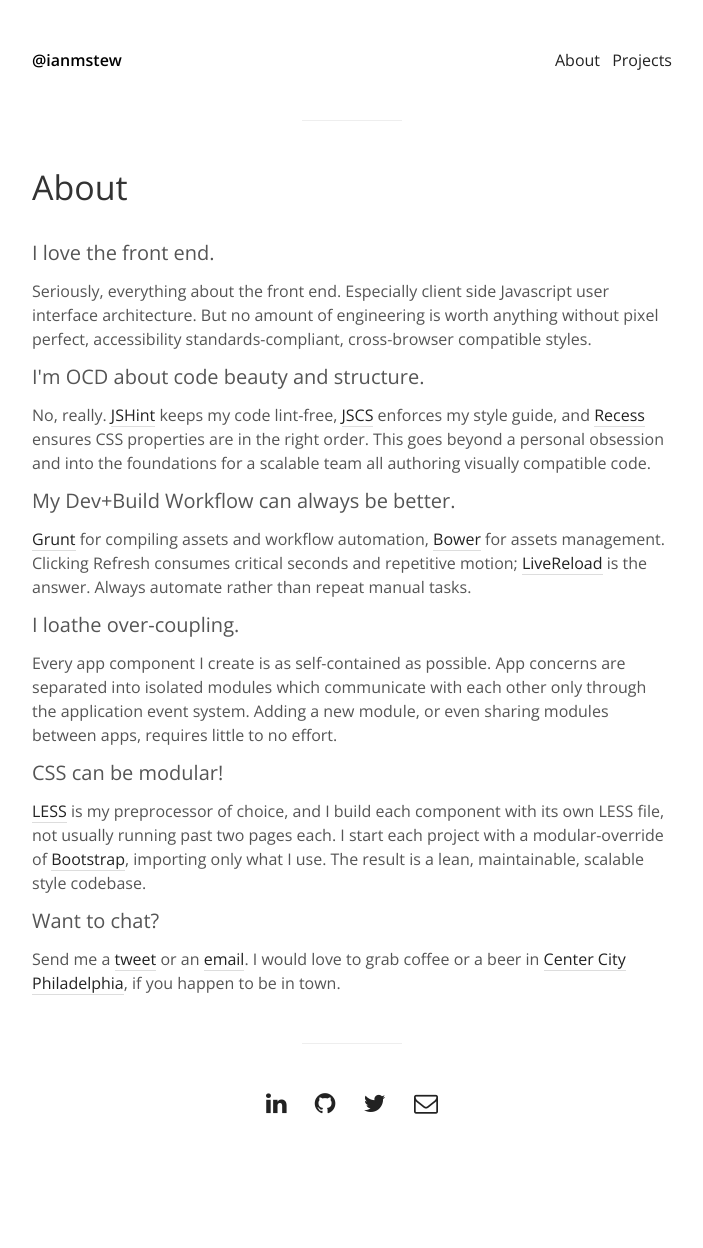
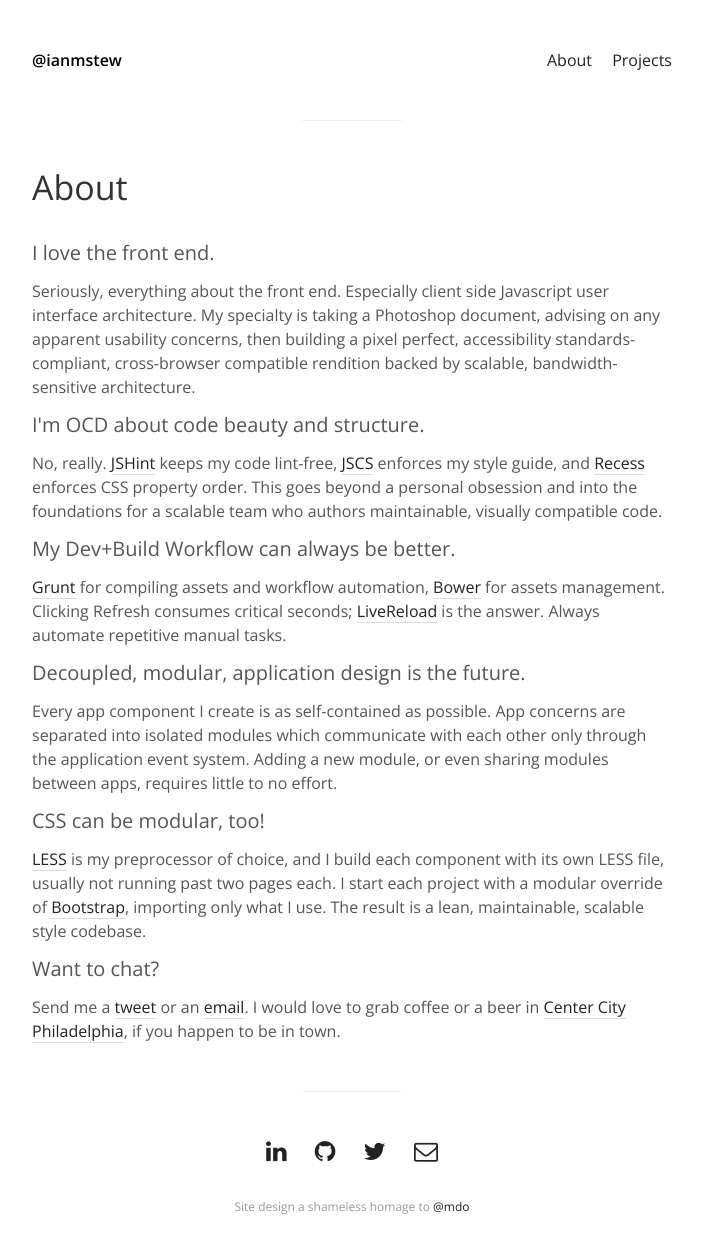
Before and after one commit to ianmstew/ianmstew.github.io, a Jekyll site: the page built from about/index.md, in a window 1280 px wide. Shown: the whole page, without its empty margins (288-991 px from the left). Built offline with Jekyll 4.4.1, drawn with Linux system fonts in a browser that asks for light colours; Markdown is read by kramdown in place of the engine named in the settings; before the commit the page ends 1161 px from its top, so only the background shows below that.

Commit message:
Touched up about. Added design attribution to footer.

```diff
--- a/Gruntfile.js
+++ b/Gruntfile.js
@@ -50,7 +50,6 @@ module.exports = function (grunt) {
         },
 
         files: [
-          '**/*.html',
           'assets/css/*.css'
         ]
       }
--- a/_includes/footer.html
+++ b/_includes/footer.html
@@ -12,3 +12,6 @@
     <a href="mailto:ianmstew at gmail dot com"><i class="fa fa-envelope-o"></i></a>
   </li>
 </ul>
+<div class="design-attribution">
+  Site design a shameless homage to <a href="http://markdotto.com/about/">@mdo</a>
+</div>
--- a/about/index.md
+++ b/about/index.md
@@ -9,7 +9,7 @@ page-title: About
   </p>
 </div>
 
-Seriously, everything about the front end.  Especially client side Javascript user interface architecture.  But no amount of engineering is worth anything without pixel perfect, accessibility standards-compliant, cross-browser compatible styles.
+Seriously, everything about the front end.  Especially client side Javascript user interface architecture.  My specialty is taking a Photoshop document, advising on any apparent usability concerns, then building a pixel perfect, accessibility standards-compliant, cross-browser compatible rendition backed by scalable, bandwidth-sensitive architecture.
 
 <div>
   <p>
@@ -17,7 +17,7 @@ Seriously, everything about the front end.  Especially client side Javascript us
   </p>
 </div>
 
-No, really.  [JSHint](https://github.com/jshint/jshint/) keeps my code lint-free, [JSCS](https://github.com/mdevils/node-jscs) enforces my style guide, and [Recess](https://github.com/twitter/recess) ensures CSS properties are in the right order.  This goes beyond a personal obsession and into the foundations for a scalable team all authoring visually compatible code.
+No, really.  [JSHint](https://github.com/jshint/jshint/) keeps my code lint-free, [JSCS](https://github.com/mdevils/node-jscs) enforces my style guide, and [Recess](https://github.com/twitter/recess) enforces CSS property order.  This goes beyond a personal obsession and into the foundations for a scalable team who authors maintainable, visually compatible code.
 
 <div>
   <p>
@@ -25,11 +25,11 @@ No, really.  [JSHint](https://github.com/jshint/jshint/) keeps my code lint-free
   </p>
 </div>
 
-[Grunt](https://github.com/gruntjs/grunt) for compiling assets and workflow automation, [Bower](https://github.com/bower/bower) for assets management.  Clicking Refresh consumes critical seconds and repetitive motion; [LiveReload](https://chrome.google.com/webstore/detail/livereload/jnihajbhpnppcggbcgedagnkighmdlei?hl=en) is the answer.  Always automate rather than repeat manual tasks.
+[Grunt](https://github.com/gruntjs/grunt) for compiling assets and workflow automation, [Bower](https://github.com/bower/bower) for assets management.  Clicking Refresh consumes critical seconds; [LiveReload](https://chrome.google.com/webstore/detail/livereload/jnihajbhpnppcggbcgedagnkighmdlei?hl=en) is the answer.  Always automate repetitive manual tasks.
 
 <div>
   <p>
-    I loathe over-coupling.
+    Decoupled, modular, application design is the future.
   </p>
 </div>
 
@@ -37,11 +37,11 @@ Every app component I create is as self-contained as possible.  App concerns are
 
 <div>
   <p>
-    CSS can be modular!
+    CSS can be modular, too!
   </p>
 </div>
 
-[LESS](https://github.com/less/less.js/) is my preprocessor of choice, and I build each component with its own LESS file, not usually running past two pages each.  I start each project with a modular-override of [Bootstrap](https://github.com/twbs/bootstrap), importing only what I use.  The result is a lean, maintainable, scalable style codebase.
+[LESS](https://github.com/less/less.js/) is my preprocessor of choice, and I build each component with its own LESS file, usually not running past two pages each.  I start each project with a modular override of [Bootstrap](https://github.com/twbs/bootstrap), importing only what I use.  The result is a lean, maintainable, scalable style codebase.
 
 <div>
   <p>
--- a/assets/css/ianmstew.css
+++ b/assets/css/ianmstew.css
@@ -3051,7 +3051,7 @@ a:hover {
   display: inline;
 }
 .header-nav-items li + li {
-  margin-left: 0.5rem;
+  margin-left: 1rem;
 }
 .page-title {
   margin-top: 0;
@@ -3102,3 +3102,9 @@ a:hover {
 .footer-social li + li {
   margin-left: 1.5rem;
 }
+.design-attribution {
+  margin-top: 2rem;
+  color: #999999;
+  font-size: 12px;
+  text-align: center;
+}
--- a/assets/less/header.less
+++ b/assets/less/header.less
@@ -33,6 +33,6 @@
   display: inline;
 
   + li {
-    margin-left: 0.5rem;
+    margin-left: 1rem;
   }
 }
```
Also changed, not shown: assets/less/footer.less (+7 -0 lines), 1 other file.
